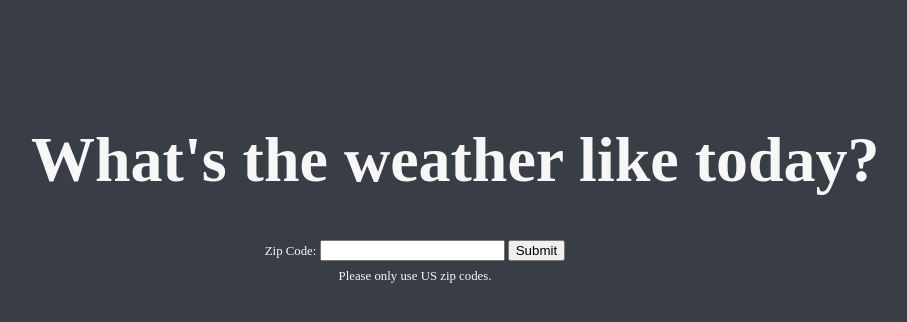
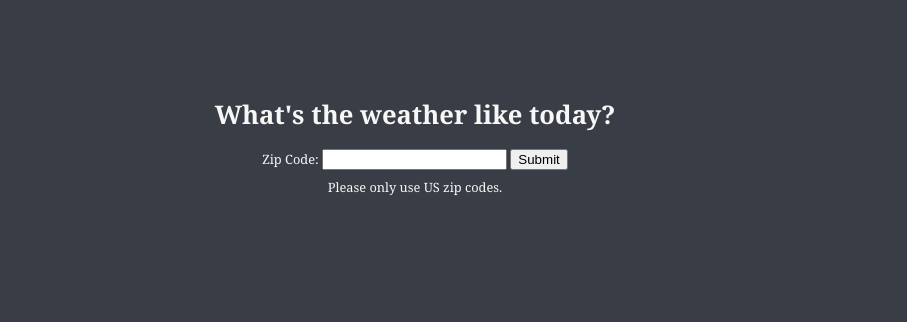
Before and after one commit to djhayes1994/WeatherWebapp, a Flask app: page / in a window 1280 px wide. Shown: the top 322 px of the page, without its empty margins (225-1132 px from the left). Run offline with Flask 2, Linux system fonts and the light colour scheme.

Commit message:
Updated font family.

```diff
--- a/static/css/main.css
+++ b/static/css/main.css
@@ -7,6 +7,7 @@ body{
     align-items: center;
     color: #F7F7F7;
     font-size:1vw;
+    font-family: Georgia, serif;
 }
 .main{
     position: fixed;
@@ -64,5 +65,5 @@ a{
     padding: 8px;
 }
 .main-headtext{
-    font-size:5vw;
+    font-size:2vw;
 }
```
